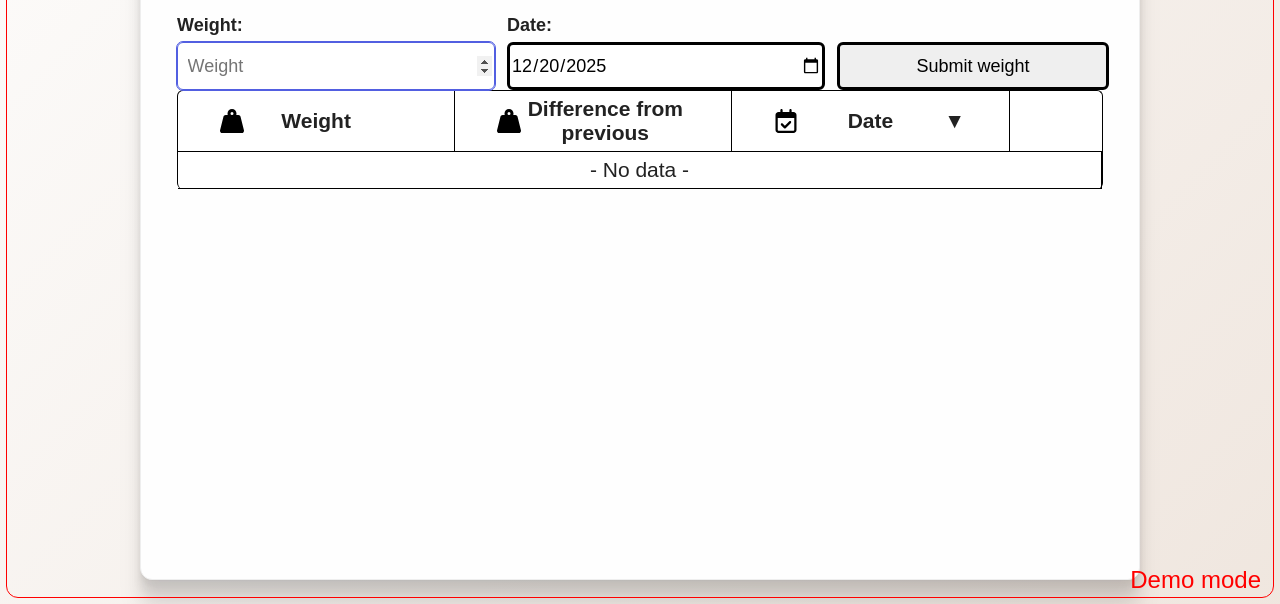
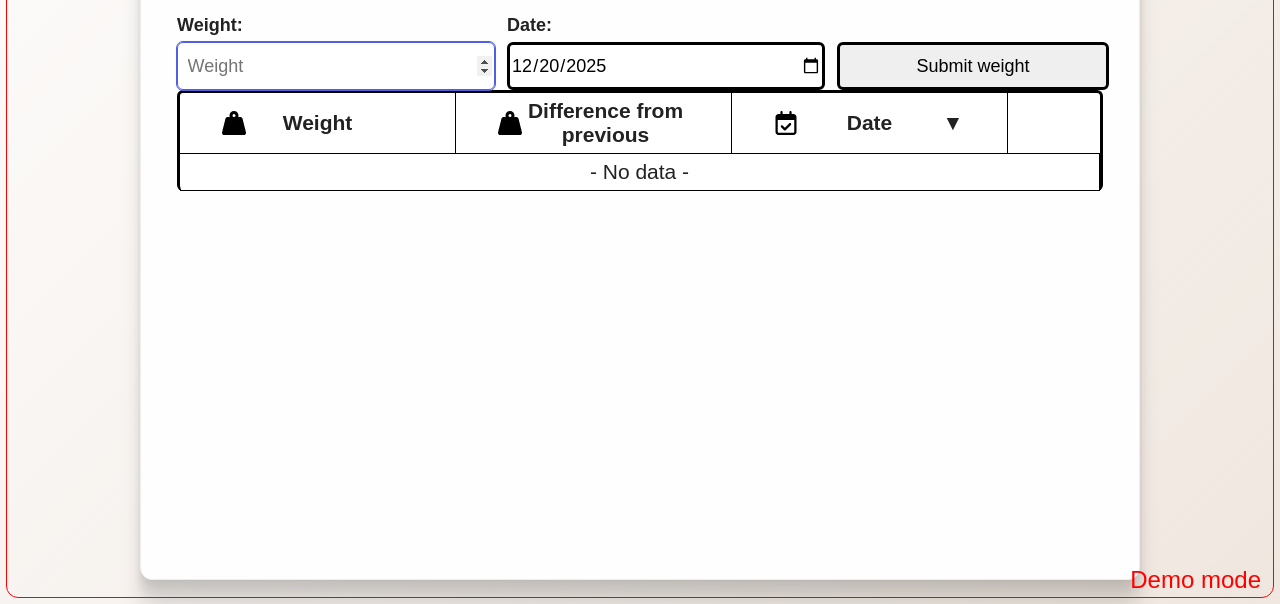
Before and after one commit to v4ngelix/w8-tracker, a website: page index.html in a window 1280 px wide. Shown: the part 196-800 px from the top of the page. Drawn offline with nearby package versions, Linux system fonts and the light colour scheme; no server answers.

Commit message:
#3 Improve table visibility

```diff
--- a/styles/table.css
+++ b/styles/table.css
@@ -1,12 +1,20 @@
 table {
     margin-bottom: 1.5rem;
-    border-top: 1px solid #000;
-    border-left: 1px solid #000;
-    border-right: 1px solid #000;
+    border-top: .0625rem solid #000;
+    border-left: .0625rem solid #000;
+    border-right: .0625rem solid #000;
     border-radius: .25rem;
     border-spacing: 0;
     width: 100%;
     background-color: #fff;
+}
+
+@media (any-hover: none) {
+    table {
+        border-top: .1250rem solid #000;
+        border-left: .1250rem solid #000;
+        border-right: .1250rem solid #000;
+    }
 }
 
 th {
```
